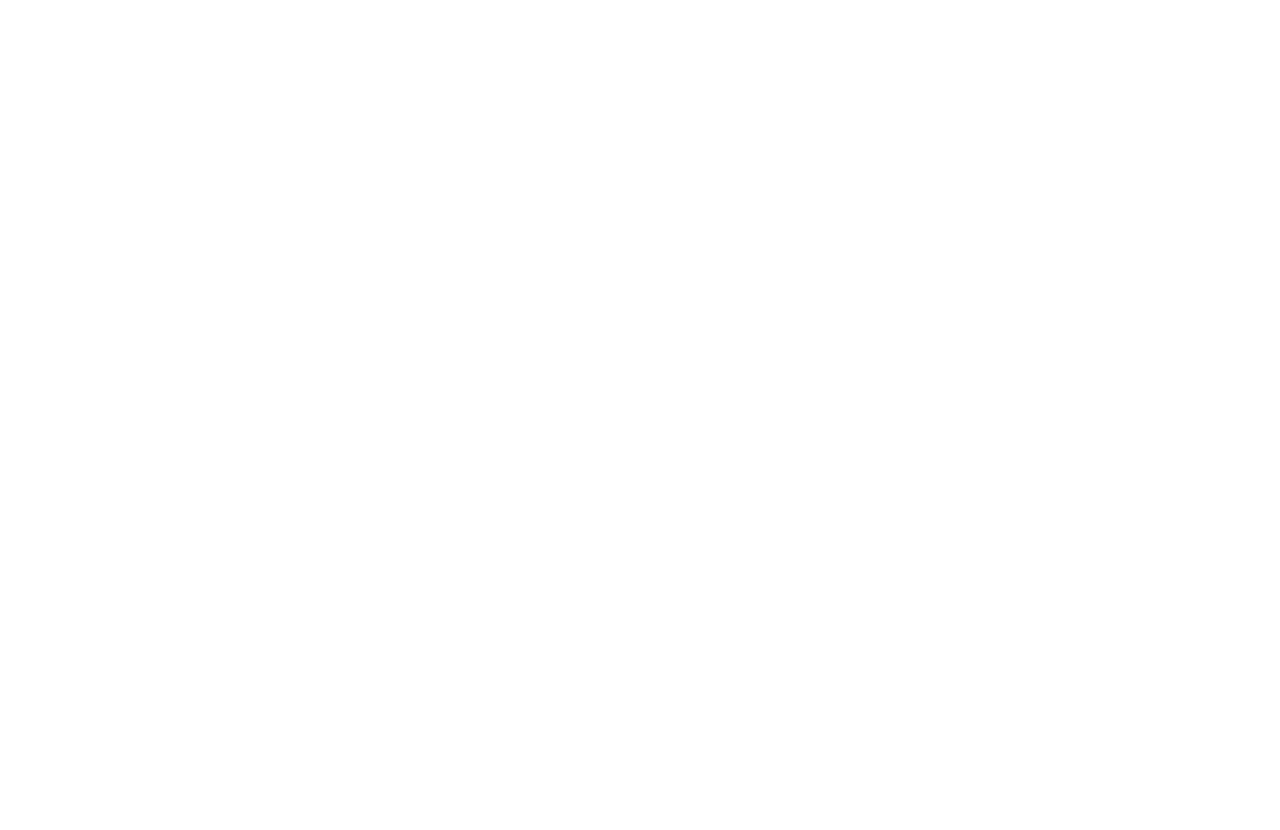
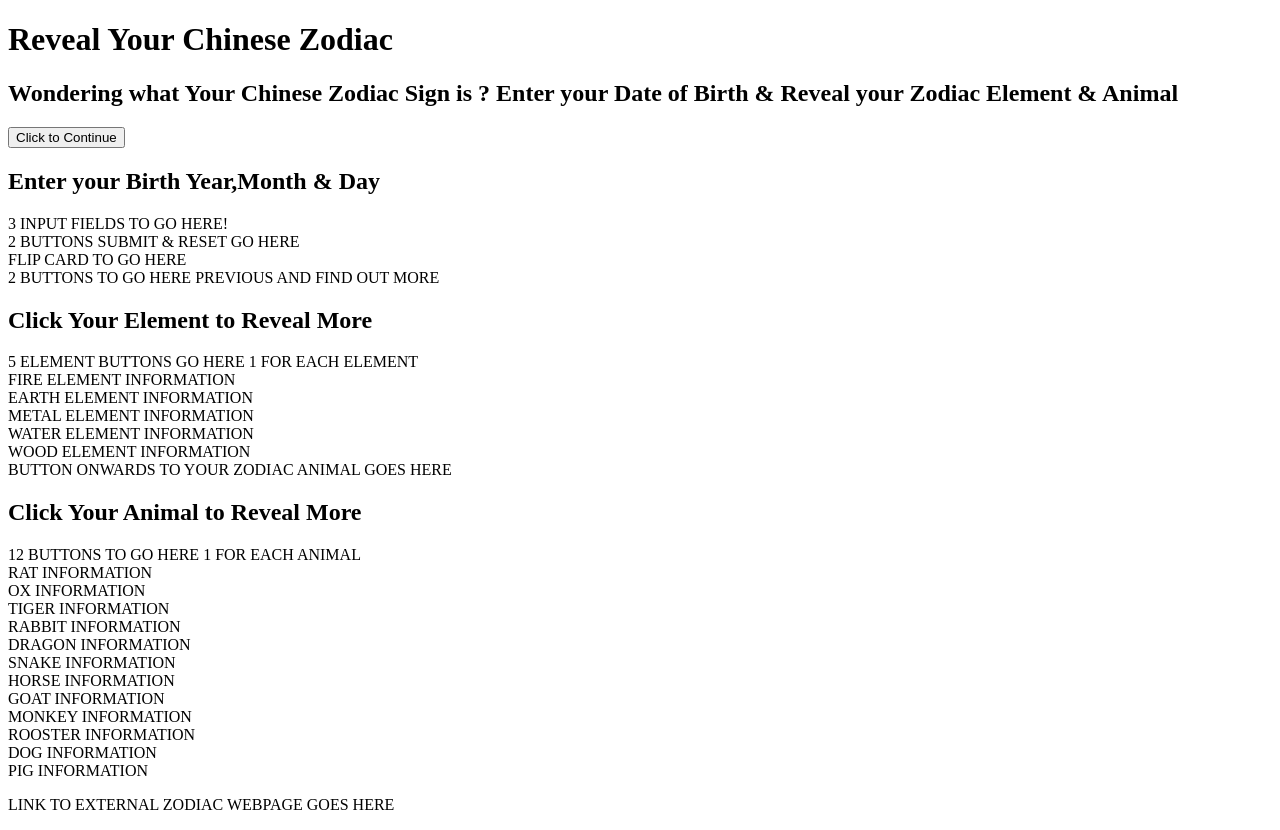
Before and after one commit to TaraHelberg/RevealYourChinese-Zodiac, a plain HTML site: page index.html in a window 1280 px wide. Before the commit the page ends 800 px from the top, so only its background shows below. Drawn offline with Linux system fonts and the light colour scheme.

Commit message:
Add HTML place holders for coding along with headers , sections,div's and hidden comments

```diff
--- a/index.html
+++ b/index.html
@@ -13,6 +13,84 @@
     <title>Reveal Your Chinese Zodiac</title>
 </head>
 <body>
+  <!--Page Header-->
+  <h1>Reveal Your Chinese Zodiac</h1>
+  <!--Introduction Section-->
+  <section>
+      <!--Introdcution Header section one-->
+      <h2>Wondering what Your Chinese Zodiac Sign is ? Enter your Date of Birth & Reveal your Zodiac Element & Animal </h2>
+      <!--Click Button to continue and reveal next section and hide current section-->
+      <div>
+          <button>Click to Continue</button>
+      </div>
+  </section>
+  <!--Enter Your Birth Year,Month & Date Section-->
+  <section>
+      <!--Header Section two-->
+      <h2>Enter your Birth Year,Month & Day </h2>
+      <!--3 input fields for Year,Month & Day-->
+      <div>3 INPUT FIELDS TO GO HERE! </div>
+      <!--Submit and Reset Buttons-->
+      <div>2 BUTTONS SUBMIT & RESET GO HERE</div>
+      <!--Flip Card-->
+      <div>FLIP CARD TO GO HERE</div>
+      <!--Buttons Previous and Find Out More-->
+      <div>2 BUTTONS TO GO HERE PREVIOUS AND FIND OUT MORE </div>
+  </section>
+  <!--Click Your Element to Reveal More Section-->
+  <section>
+      <!--Header Section Three-->
+      <h2>Click Your Element to Reveal More</h2>
+      <!--Five Element Buttons one for Each Element-->
+      <div>5 ELEMENT BUTTONS GO HERE 1 FOR EACH ELEMENT</div>
+      <!--Five Elemnet Information-->
+      <!--Fire-->
+      <div>FIRE ELEMENT INFORMATION</div>
+      <!--Earth-->
+      <div>EARTH ELEMENT INFORMATION</div>
+      <!--Metal-->
+      <div>METAL ELEMENT INFORMATION</div>
+      <!--Water-->
+      <div>WATER ELEMENT INFORMATION</div>
+      <!--Wood-->
+      <div>WOOD ELEMENT INFORMATION</div>
+      <!--Button Onwards to Your Zodiac Animal-->
+      <div>BUTTON ONWARDS TO YOUR ZODIAC ANIMAL GOES HERE</div>
+  </section>
+  <!--Click Your Animal to Reveal More Section-->
+  <section>
+      <!--Header Section Four-->
+      <h2>Click Your Animal to Reveal More</h2>
+      <!--Twelve Buttons 1 for each Animal-->
+      <div>12 BUTTONS TO GO HERE 1 FOR EACH ANIMAL</div>
+      <!--Twelve Animal Information-->
+      <!--Rat-->
+      <div>RAT INFORMATION</div>
+      <!--Ox-->
+      <div>OX INFORMATION</div>
+      <!--Tiger-->
+      <div>TIGER INFORMATION</div>
+      <!--Rabbit-->
+      <div>RABBIT INFORMATION</div>
+      <!--Dragon-->
+      <div>DRAGON INFORMATION</div>
+      <!--Snake-->
+      <div>SNAKE INFORMATION</div>
+      <!--Horse-->
+      <div>HORSE INFORMATION</div>
+      <!--Goat-->
+      <div>GOAT INFORMATION</div>
+      <!--Monkey-->
+      <div>MONKEY INFORMATION</div>
+      <!--Rooster-->
+      <div>ROOSTER INFORMATION</div>
+      <!--Dog-->
+      <div>DOG INFORMATION</div>
+      <!--Pig-->
+      <div>PIG INFORMATION</div>
+      <!--External Link to Zodiac Website-->
+      <p>LINK TO EXTERNAL ZODIAC WEBPAGE GOES HERE</p>
+  </section>
 
 <!--Link to Javascript stylesheet-->
 <script src="assets/js/script.js"></script>
```
